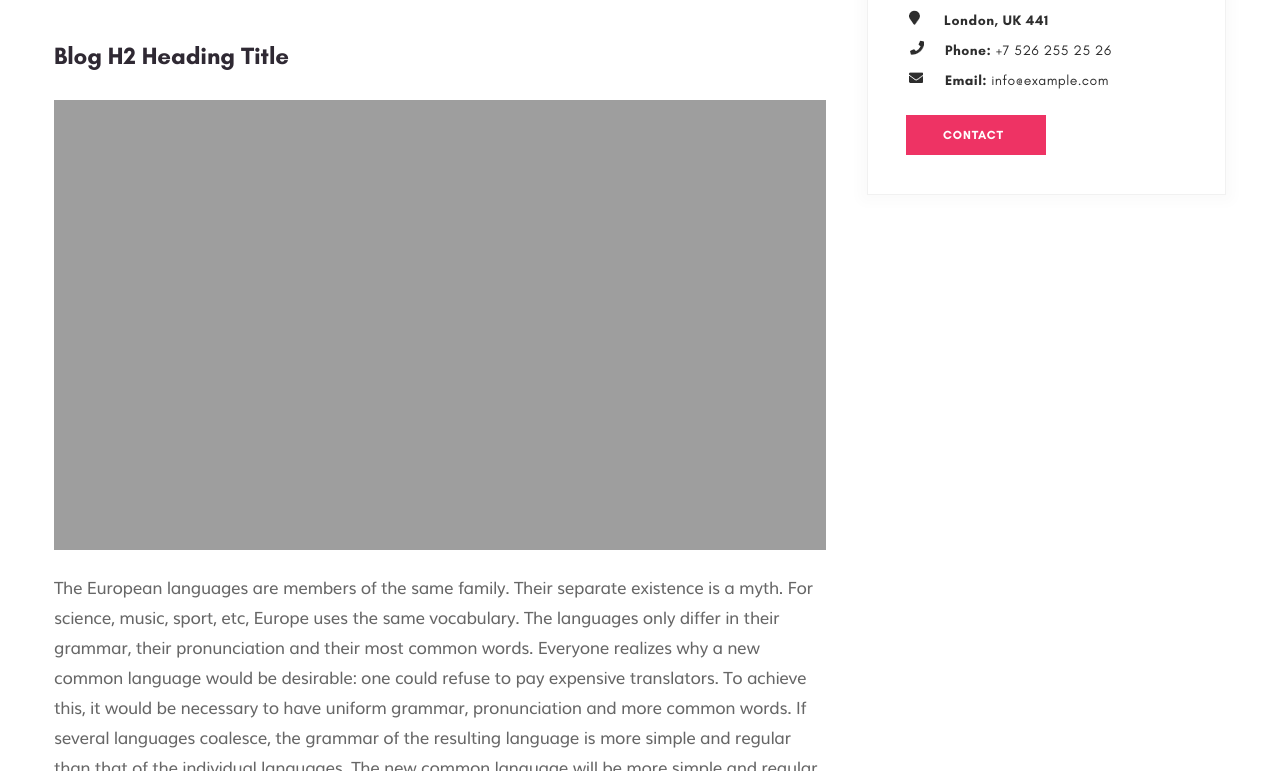
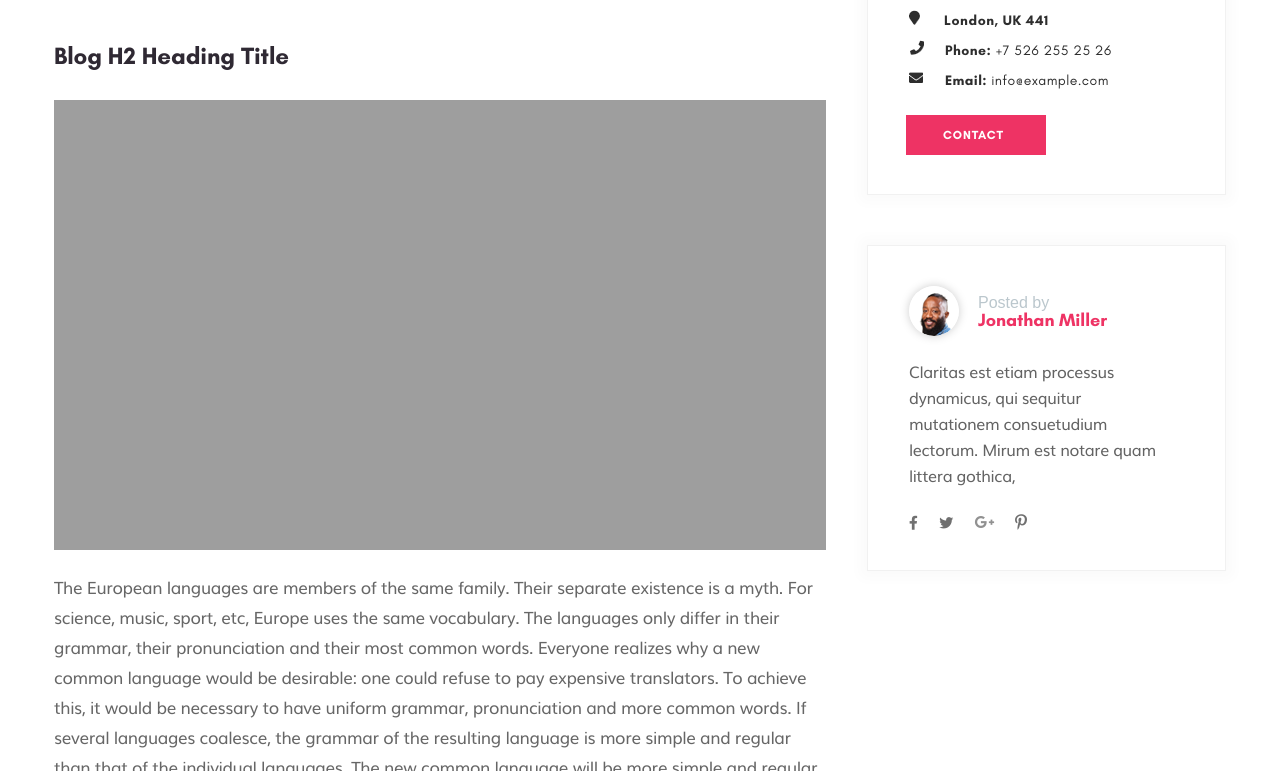
Before and after one commit to Mariam-kabu/personal-project-html-and-css, a plain HTML site: page index.html in a window 1280 px wide. Shown: the part 2424-3195 px from the top of the page. Drawn offline with nearby package versions, Linux system fonts and the light colour scheme; a web font is replaced by a local one.

Commit message:
project done :)

```diff
--- a/css/part-1.css
+++ b/css/part-1.css
@@ -9,11 +9,6 @@ header > div:first-child {
     max-width: 1158px;
     width: 100%;
     margin: 0 auto;
-}
-.flex {
-    display: flex;
-    align-items: center;
-    justify-content: space-between;
 }
 .contact-size {
     width: 399px;
--- a/css/part-10.css
+++ b/css/part-10.css
@@ -1,9 +1,3 @@
-.open-sans {
-    font-family: 'Open Sans', sans-serif;
-}
-.poppins {
-    font-family: 'Poppins', sans-serif;
-}
 footer {
     background-color: #202020;
     padding-top: 63px;
--- a/css/part-12.css
+++ b/css/part-12.css
@@ -36,9 +36,6 @@
 .margin-top {
     margin-top: 14px;
 }
-.cambay {
-    font-family: 'Cambay', sans-serif;
-}
 .blue-font {
     font-size: 14px;
     line-height: 35px;
--- a/css/part-14.css
+++ b/css/part-14.css
@@ -1,5 +1,6 @@
 .sidebar-content >section:nth-child(4) {
     padding: 47px 0 0 35px;
+    margin-bottom: 50px;
 }
 .sidebar-content >section:nth-child(4) h3 {
     font-size: 40px;
--- /dev/null
+++ b/css/part-15.css
@@ -0,0 +1,42 @@
+.sidebar-content >section:nth-child(5) {
+    padding: 40px 0 0 41px;
+    margin-bottom: 50px;
+}
+.admin {
+    width: 199px;
+    align-items: flex-start;
+    margin-bottom: 22px;
+}
+.admin-profile {
+    width: 50px;
+    height: 50px;
+    border-radius: 50%;
+    background-image: url('../images/Clip.png');
+    box-shadow: 0 0 10px #CCCCCC;
+    display: flex;
+    flex-direction: column;
+}
+.author-width {
+    width: 130px;
+}
+.sidebar-content >section:nth-child(5) p:first-child {
+    font-size: 16px;
+    color: #BBC7CD;
+    margin-top: 9px;
+}
+.sidebar-content >section:nth-child(5) p:last-child {
+    font-size: 18px;
+    color: #EE3364;
+}
+.admin-par {
+    width: 266px;
+    font-size: 16px;
+    line-height: 26px;
+    color: #636363;
+    letter-spacing: -.4px;
+    margin-bottom: 26px;
+}
+.sidebar-content >section:nth-child(5) .icon-box {
+    width: 118px;
+    margin-bottom: 39px;
+}
--- a/css/part-2.css
+++ b/css/part-2.css
@@ -50,9 +50,6 @@ nav a:hover {
     letter-spacing: 2px;
     padding-right: 4px;
 }
-.glacial {
-    font-family: 'Glacial';
-}
 .align p {
     width: 386px;
     font-size: 17px;
--- a/css/part-3.css
+++ b/css/part-3.css
@@ -34,9 +34,6 @@ main {
     width: 100%;
     padding-top: 24px;
     position: relative;
-}
-.glacial-bold {
-    font-family: 'Glacial bold';
 }
 .article-header {
     color: #2F2933;
--- a/css/part-6.css
+++ b/css/part-6.css
@@ -1,6 +1,3 @@
-.main-content >.width {
-    max-width: 800px;
-}
 .note {
     font-size: 14px;
     line-height: 30px;
--- /dev/null
+++ b/css/style.css
@@ -0,0 +1,23 @@
+.flex {
+    display: flex;
+    align-items: center;
+    justify-content: space-between;
+}
+.glacial {
+    font-family: 'Glacial';
+}
+.glacial-bold {
+    font-family: 'Glacial bold';
+}
+.main-content >.width {
+    max-width: 800px;
+}
+.open-sans {
+    font-family: 'Open Sans', sans-serif;
+}
+.poppins {
+    font-family: 'Poppins', sans-serif;
+}
+.cambay {
+    font-family: 'Cambay', sans-serif;
+}
--- a/index.html
+++ b/index.html
@@ -8,6 +8,7 @@
     <title>project</title>
     <link rel="stylesheet" href="css/reset.css">
     <link rel="stylesheet" href="css/fonts.css">
+    <link rel="stylesheet" href="css/style.css">
     <link rel="stylesheet" href="css/part-1.css">
     <link rel="stylesheet" href="css/part-2.css">
     <link rel="stylesheet" href="css/part-3.css">
@@ -22,25 +23,26 @@
     <link rel="stylesheet" href="css/part-12.css">
     <link rel="stylesheet" href="css/part-13.css">
     <link rel="stylesheet" href="css/part-14.css">
+    <link rel="stylesheet" href="css/part-15.css">
     <link rel="stylesheet" href="https://cdnjs.cloudflare.com/ajax/libs/font-awesome/6.1.1/css/all.min.css"
         integrity="sha512-KfkfwYDsLkIlwQp6LFnl8zNdLGxu9YAA1QvwINks4PhcElQSvqcyVLLD9aMhXd13uQjoXtEKNosOWaZqXgel0g=="
         crossorigin="anonymous" referrerpolicy="no-referrer" />
     <link rel="preconnect" href="https://fonts.googleapis.com">
     <link rel="preconnect" href="https://fonts.gstatic.com" crossorigin>
-    <link href="https://fonts.googleapis.com/css2?family=Cambay&family=Open+Sans&family=Poppins:wght@400;800&family=Raleway:wght@800&display=swap" rel="stylesheet">
+    <link
+        href="https://fonts.googleapis.com/css2?family=Cambay&family=Open+Sans&family=Poppins:wght@400;800&family=Raleway:wght@800&display=swap"
+        rel="stylesheet">
 </head>
 
 <body>
     <header>
         <div class="max-width flex">
-            <!-- mail and phone -->
             <ul class="contact-size flex muli">
                 <li><img class="mail" src="images/mail.png" alt="mail"><a class="font-style"
                         href="mailto:hello@mexo.com">hello@mexo.com</a></li>
                 <li><img class="tel" src="images/tel.png" alt="tel"><a class="font-style" href="tel:+8 800 567.890.11">8
                         800 567.890.11</a></li>
             </ul>
-            <!-- social links -->
             <ul class="icon-box flex">
                 <li class="icon-li">
                     <a class="icon-font" href="https://www.facebook.com/" target="_blank">
@@ -501,11 +503,48 @@
                     Claritas est etiam processus dynamicus, qui sequitur mutationem
                 </p>
                 <ul class="glacial">
-                    <li><img src="images/location.png" alt="location"><a class="glacial-bold" href="https://goo.gl/maps/X6aaLEFCbUYDRcZ8A">London, UK 441</a></li>
-                    <li><img src="images/phone.png" alt="phone"><a href="tel:+75262552526"><span class="glacial-bold">Phone:</span> +7 526 255 25 26</a></li>
-                    <li><img src="images/email.png" alt="email"><a href="mailto:info@example.com"><span class="glacial-bold">Email:</span> info@example.com</a></li>
+                    <li><img src="images/location.png" alt="location"><a class="glacial-bold"
+                            href="https://goo.gl/maps/X6aaLEFCbUYDRcZ8A">London, UK 441</a></li>
+                    <li><img src="images/phone.png" alt="phone"><a href="tel:+75262552526"><span
+                                class="glacial-bold">Phone:</span> +7 526 255 25 26</a></li>
+                    <li><img src="images/email.png" alt="email"><a href="mailto:info@example.com"><span
+                                class="glacial-bold">Email:</span> info@example.com</a></li>
                 </ul>
                 <button class="small-btn glacial-bold new-size">CONTACT</button>
+            </section>
+            <section>
+                <div class="flex admin">
+                    <div class="admin-profile"></div>
+                    <div class="author-width">
+                        <p class="cambay">Posted by</p>
+                        <p class="glacial-bold">Jonathan Miller</p>
+                    </div>
+                </div>
+                <p class="muli admin-par">
+                    Claritas est etiam processus dynamicus, qui sequitur mutationem consuetudium lectorum. Mirum est
+                    notare quam littera gothica,
+                </p>
+                <ul class="icon-box flex">
+                    <li class="icon-li">
+                        <a class="icon-font" href="https://www.facebook.com/" target="_blank">
+                            <i class="fa-brands fa-facebook-f"></i>
+                        </a>
+                    </li>
+                    <li class="icon-li">
+                        <a class="icon-font" href="https://twitter.com/" target="_blank">
+                            <i class="fa-brands fa-twitter"></i>
+                        </a>
+                    </li>
+                    <li class="icon-li">
+                        <a class="icon-font" href="https://plus.google.com/" target="_blank">
+                            <i class="fa-brands fa-google-plus-g"></i>
+                        </a>
+                    </li>
+                    <li class="icon-li">
+                        <a class="icon-font" href="https://www.pinterest.com/" target="_blank">
+                            <i class="fa-brands fa-pinterest-p"></i>                        </a>
+                    </li>
+                </ul>
             </section>
         </div>
     </main>
```
Also changed, not shown: images/Clip.png (added).
